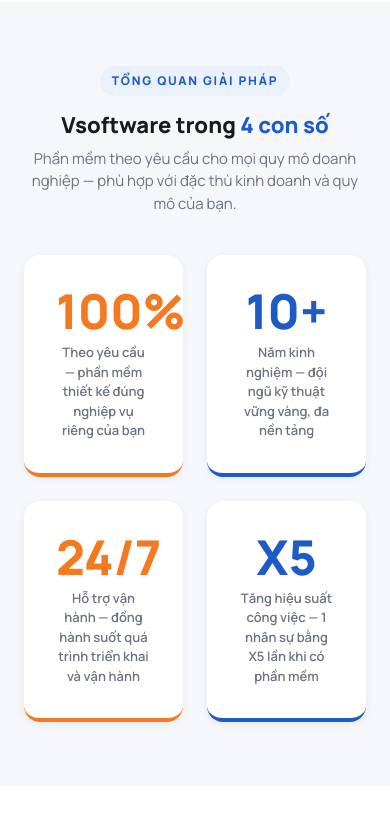
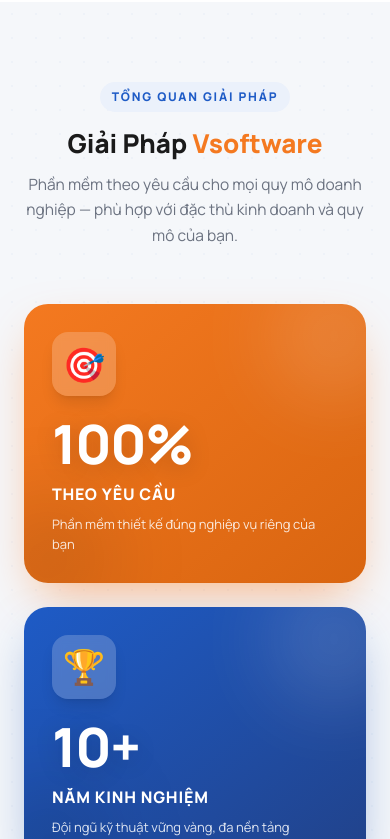
Before and after one commit to phamtuanyb/fe-topungdung, a Next.js app: page /introduction in a window 390 px wide. Shown: the part 1740-2579 px from the top of the page. Built offline with nearby package versions, Linux system fonts and the light colour scheme; no server answers.

Commit message:
sync: 2026-06-06 10:57:50

```diff
--- a/src/app/(public)/introduction/page.tsx
+++ b/src/app/(public)/introduction/page.tsx
@@ -3,9 +3,6 @@
 import Link from 'next/link'
 import PageHero from '@/components/common/PageHero'
 import CTASection from '@/components/common/CTASection'
-import { getPosts } from '@/lib/api/public'
-import type { Post } from '@/types'
-import { AI_AGENT_SLUGS } from '@/constants/app.constants'
 
 export const dynamic = 'force-dynamic'
 
@@ -18,54 +15,53 @@
 // 5 giá trị brand - dùng làm pillar slogan
 const BRAND_PILLARS = ['Rõ ràng', 'Thực tế', 'Công nghệ', 'Tối ưu', 'Đồng hành']
 
+// 4 KPI với icon + gradient
 const KPIS = [
-  { num: '100%', label: 'Theo yêu cầu — phần mềm thiết kế đúng nghiệp vụ riêng của bạn', color: 'orange' },
-  { num: '10+', label: 'Năm kinh nghiệm — đội ngũ kỹ thuật vững vàng, đa nền tảng', color: 'blue' },
-  { num: '24/7', label: 'Hỗ trợ vận hành — đồng hành suốt quá trình triển khai và vận hành', color: 'orange' },
-  { num: 'X5', label: 'Tăng hiệu suất công việc — 1 nhân sự bằng X5 lần khi có phần mềm', color: 'blue' },
+  {
+    num: '100%',
+    icon: '🎯',
+    label: 'Theo yêu cầu',
+    desc: 'Phần mềm thiết kế đúng nghiệp vụ riêng của bạn',
+    gradient: 'from-vs-orange to-vs-orange-dark',
+    glow: 'shadow-[0_20px_50px_-15px_rgba(255,107,0,0.5)]',
+  },
+  {
+    num: '10+',
+    icon: '🏆',
+    label: 'Năm kinh nghiệm',
+    desc: 'Đội ngũ kỹ thuật vững vàng, đa nền tảng',
+    gradient: 'from-vs-blue to-[#21428A]',
+    glow: 'shadow-[0_20px_50px_-15px_rgba(20,80,180,0.5)]',
+  },
+  {
+    num: '24/7',
+    icon: '💬',
+    label: 'Hỗ trợ vận hành',
+    desc: 'Đồng hành suốt quá trình triển khai và vận hành',
+    gradient: 'from-vs-orange to-vs-orange-dark',
+    glow: 'shadow-[0_20px_50px_-15px_rgba(255,107,0,0.5)]',
+  },
+  {
+    num: 'X5',
+    icon: '⚡',
+    label: 'Tăng hiệu suất',
+    desc: '1 nhân sự bằng X5 lần khi có phần mềm',
+    gradient: 'from-vs-blue to-[#21428A]',
+    glow: 'shadow-[0_20px_50px_-15px_rgba(20,80,180,0.5)]',
+  },
 ]
 
 // 6 nỗi đau thị trường (slide 5 profile gốc)
 const PAIN_POINTS = [
-  {
-    num: '01',
-    icon: '🧭',
-    title: 'Khó tiếp cận công nghệ mới',
-    desc: 'Cá nhân và doanh nghiệp gặp khó khăn trong việc tiếp cận, thay đổi sang công nghệ mới.',
-  },
-  {
-    num: '02',
-    icon: '⏱️',
-    title: 'Không bắt kịp tốc độ thị trường',
-    desc: 'Thị trường chuyển đổi số đổi nhanh, nhiều doanh nghiệp chưa có sự chuẩn bị để đáp ứng khách hàng.',
-  },
-  {
-    num: '03',
-    icon: '🧩',
-    title: 'Phần mềm chưa phù hợp',
-    desc: 'Nhiều công cụ, phần mềm trên thị trường nhưng chưa thực sự phù hợp với sự phát triển của từng doanh nghiệp.',
-  },
-  {
-    num: '04',
-    icon: '⚙️',
-    title: 'Thiếu giải pháp tối ưu',
-    desc: 'Thiếu một giải pháp tối ưu quy trình, tiết kiệm thời gian và nâng cao hiệu quả kinh doanh.',
-  },
-  {
-    num: '05',
-    icon: '🤖',
-    title: 'Ngại ứng dụng automation',
-    desc: 'Một số cá nhân / doanh nghiệp còn ngại thay đổi, ngại ứng dụng phần mềm automation vào hoạt động kinh doanh.',
-  },
-  {
-    num: '06',
-    icon: '🤝',
-    title: 'Thiếu đơn vị đồng hành',
-    desc: 'Nhiều doanh nghiệp không có đối tác công nghệ, đơn vị đồng hành xuyên suốt quá trình chuyển đổi số.',
-  },
+  { num: '01', icon: '🧭', title: 'Khó tiếp cận công nghệ mới', desc: 'Cá nhân và doanh nghiệp gặp khó khăn trong việc tiếp cận, thay đổi sang công nghệ mới.' },
+  { num: '02', icon: '⏱️', title: 'Không bắt kịp tốc độ thị trường', desc: 'Thị trường chuyển đổi số đổi nhanh, nhiều doanh nghiệp chưa có sự chuẩn bị để đáp ứng khách hàng.' },
+  { num: '03', icon: '🧩', title: 'Phần mềm chưa phù hợp', desc: 'Nhiều công cụ, phần mềm trên thị trường nhưng chưa thực sự phù hợp với sự phát triển của từng doanh nghiệp.' },
+  { num: '04', icon: '⚙️', title: 'Thiếu giải pháp tối ưu', desc: 'Thiếu một giải pháp tối ưu quy trình, tiết kiệm thời gian và nâng cao hiệu quả kinh doanh.' },
+  { num: '05', icon: '🤖', title: 'Ngại ứng dụng automation', desc: 'Một số cá nhân / doanh nghiệp còn ngại thay đổi, ngại ứng dụng phần mềm automation vào hoạt động kinh doanh.' },
+  { num: '06', icon: '🤝', title: 'Thiếu đơn vị đồng hành', desc: 'Nhiều doanh nghiệp không có đối tác công nghệ, đơn vị đồng hành xuyên suốt quá trình chuyển đổi số.' },
 ]
 
-// 4 lợi ích Vsoftware mang lại (slide 10)
+// 4 lợi ích (slide 10)
 const BENEFITS = [
   { icon: '💰', label: 'Tiết kiệm chi phí' },
   { icon: '⏰', label: 'Tiết kiệm thời gian' },
@@ -73,7 +69,7 @@
   { icon: '📊', label: 'Tối ưu nguồn lực' },
 ]
 
-// 5 cam kết Vsoftware (slide 10-11)
+// 5 cam kết (slide 10-11)
 const COMMITMENTS = [
   'Hệ thống automation hoàn toàn tự động',
   'Giải quyết bài toán chuyển đổi số end-to-end',
@@ -82,46 +78,16 @@
   'Bảo mật cao, mở rộng linh hoạt theo doanh nghiệp',
 ]
 
-// 5 điểm khác biệt (slide 12 profile gốc)
+// 5 điểm khác biệt (slide 12)
 const USPS = [
-  {
-    num: '01',
-    icon: '🎯',
-    title: 'Đáp ứng đúng nhu cầu',
-    desc: 'Phần mềm Vsoftware đáp ứng mọi nhu cầu và xây dựng đúng theo nhu cầu thực tế của khách hàng — không cố định template.',
-    color: 'orange',
-  },
-  {
-    num: '02',
-    icon: '🤝',
-    title: 'Cam kết đồng hành',
-    desc: 'Phần mềm Vsoftware đầu tiên tại Việt Nam thiết kế có cam kết đồng hành cùng khách hàng xuyên suốt.',
-    color: 'blue',
-  },
-  {
-    num: '03',
-    icon: '💬',
-    title: 'Chăm sóc chuyên nghiệp',
-    desc: 'Chăm sóc khách hàng chuyên nghiệp, tự động, đa kênh — đảm bảo phản hồi nhanh và không bỏ sót yêu cầu.',
-    color: 'orange',
-  },
-  {
-    num: '04',
-    icon: '🆓',
-    title: 'Tư vấn miễn phí 4.0',
-    desc: 'Tư vấn miễn phí xây dựng hệ thống phần mềm theo yêu cầu, giúp doanh nghiệp phát triển trong kỷ nguyên 4.0.',
-    color: 'blue',
-  },
-  {
-    num: '05',
-    icon: '🛡️',
-    title: 'Hỗ trợ vận hành dài hạn',
-    desc: 'Hỗ trợ và đồng hành cùng doanh nghiệp trong suốt quá trình vận hành, không chỉ dừng ở giao sản phẩm.',
-    color: 'orange',
-  },
+  { num: '01', icon: '🎯', title: 'Đáp ứng đúng nhu cầu', desc: 'Phần mềm Vsoftware đáp ứng mọi nhu cầu và xây dựng đúng theo nhu cầu thực tế của khách hàng — không cố định template.', color: 'orange' },
+  { num: '02', icon: '🤝', title: 'Cam kết đồng hành', desc: 'Phần mềm Vsoftware đầu tiên tại Việt Nam thiết kế có cam kết đồng hành cùng khách hàng xuyên suốt.', color: 'blue' },
+  { num: '03', icon: '💬', title: 'Chăm sóc chuyên nghiệp', desc: 'Chăm sóc khách hàng chuyên nghiệp, tự động, đa kênh — đảm bảo phản hồi nhanh và không bỏ sót yêu cầu.', color: 'orange' },
+  { num: '04', icon: '🆓', title: 'Tư vấn miễn phí 4.0', desc: 'Tư vấn miễn phí xây dựng hệ thống phần mềm theo yêu cầu, giúp doanh nghiệp phát triển trong kỷ nguyên 4.0.', color: 'blue' },
+  { num: '05', icon: '🛡️', title: 'Hỗ trợ vận hành dài hạn', desc: 'Hỗ trợ và đồng hành cùng doanh nghiệp trong suốt quá trình vận hành, không chỉ dừng ở giao sản phẩm.', color: 'orange' },
 ]
 
-// 5 giá trị cốt lõi GỐC (slide 13)
+// 5 giá trị cốt lõi (slide 13)
 const CORE_VALUES = [
   { num: '01', title: 'BIẾT ƠN', desc: 'Trân trọng khách hàng, đối tác và đồng nghiệp đã đồng hành cùng Vsoftware.' },
   { num: '02', title: 'NIỀM TIN', desc: 'Xây dựng niềm tin bằng cam kết, minh bạch và chất lượng sản phẩm thực tế.' },
@@ -179,21 +145,7 @@
   },
 ]
 
-// 10 danh mục dịch vụ chi tiết (slide 16)
-const SERVICE_DETAILS = [
-  'App phần mềm điện thoại',
-  'Phần mềm quản lý',
-  'Phần mềm quản lý khách hàng (CRM)',
-  'Dịch vụ thiết kế Website',
-  'Phần mềm Marketing automation',
-  'Lập trình Web - App',
-  'Phần mềm quản lý bán hàng',
-  'Phần mềm iOS - Android',
-  'Phần mềm theo yêu cầu',
-  'Phần mềm quản lý nhà thuốc',
-]
-
-// 3 testimonials THẬT từ profile (slide 18)
+// 3 testimonials thật (slide 18)
 const TESTIMONIALS = [
   {
     initial: 'B',
@@ -221,40 +173,7 @@
   },
 ]
 
-const ECOSYSTEM = [
-  { bg: 'bg-[#21428A]', icon: '🏢', name: 'ViTechGroup', sub: 'Tập đoàn công nghệ mẹ — chiến lược & đầu tư' },
-  { bg: 'bg-vs-blue', icon: '💻', name: 'Vsoftware', sub: 'Phần mềm theo yêu cầu cho SME Việt' },
-  { bg: 'bg-vs-orange', icon: '🤖', name: 'ViAI', sub: 'AI Agent & Automation solutions' },
-  { bg: 'bg-teal-600', icon: '📚', name: 'ViEdu', sub: 'Đào tạo chuyển đổi số cho doanh nghiệp' },
-]
-
-export default async function GioiThieuPage() {
-  let dbPosts: Post[] = []
-  try {
-    const res = await getPosts({ limit: 6 })
-    dbPosts = res?.data ?? []
-  } catch (err) {
-    console.error('Failed to fetch posts in introduction page:', err)
-  }
-
-  const productsToDisplay = dbPosts.length > 0
-    ? dbPosts.map(post => {
-        const catSlug = post.category?.slug || ''
-        const isAi = catSlug.startsWith(AI_AGENT_SLUGS) || catSlug.includes('ai')
-        const href = isAi ? `/ai-agent/${post.slug}` : `/dich-vu/${post.slug}`
-
-        return {
-          href,
-          img: post.thumbnail || 'https://images.unsplash.com/photo-1558494949-ef010cbdcc31?auto=format&fit=crop&w=600&h=180&q=80',
-          alt: post.title,
-          tag: post.category?.name || 'Phần mềm',
-          tagColor: isAi ? 'orange' : 'blue',
-          title: post.title,
-          desc: post.excerpt || post.seoDescription || 'Dịch vụ phần mềm chất lượng cao từ Vsoftware.',
-        }
-      })
-    : []
-
+export default function GioiThieuPage() {
   return (
     <>
       <PageHero
@@ -300,7 +219,7 @@
               </div>
               <div className="mt-7 pt-6 border-t border-vs-gray-200">
                 <div className="text-[13px] text-vs-gray-500 mb-1">Trân trọng,</div>
-                <div className="text-[15px] font-extrabold text-vs-dark">Ban Giám đốc Vsoftware</div>
+                <div className="text-[15px] font-extrabold text-vs-dark tracking-[0.05em]">BGĐ VSOFTWARE</div>
               </div>
               <div className="flex gap-3 mt-7">
                 <Link href="/lien-he" className="inline-flex items-center gap-2 bg-vs-orange text-white px-6 py-3 rounded-vs font-extrabold text-[14px] hover:bg-vs-orange-dark transition-all no-underline">
@@ -331,30 +250,51 @@
         </div>
       </section>
 
-      {/* 2. 4 KPI */}
-      <section className="py-16 bg-vs-bg">
-        <div className="container mx-auto px-6">
-          <div className="text-center mb-10">
+      {/* 2. 4 KPI — GIẢI PHÁP VSOFTWARE (gradient nổi bật) */}
+      <section className="py-20 bg-vs-bg relative overflow-hidden">
+        {/* bg pattern dots */}
+        <div className="absolute inset-0 opacity-[0.03] pointer-events-none" style={{
+          backgroundImage: 'radial-gradient(circle, #1450B4 1.5px, transparent 1.5px)',
+          backgroundSize: '24px 24px',
+        }} />
+        <div className="container mx-auto px-6 relative">
+          <div className="text-center mb-14">
             <span className="inline-block text-[12px] font-extrabold tracking-[0.15em] uppercase text-vs-blue bg-vs-blue-light px-3 py-1.5 rounded-full mb-4">Tổng quan giải pháp</span>
-            <h2 className="text-[clamp(22px,2.6vw,32px)] font-extrabold text-vs-dark leading-[1.25]">
-              Vsoftware trong <em className="not-italic text-vs-blue">4 con số</em>
+            <h2 className="text-[clamp(26px,3.2vw,40px)] font-extrabold text-vs-dark leading-[1.2]">
+              Giải Pháp <em className="not-italic text-vs-orange">Vsoftware</em>
             </h2>
-            <p className="text-[15px] text-vs-gray-600 mt-2 max-w-[560px] mx-auto">
+            <p className="text-[15.5px] text-vs-gray-600 mt-3 max-w-[620px] mx-auto leading-[1.65]">
               Phần mềm theo yêu cầu cho mọi quy mô doanh nghiệp — phù hợp với đặc thù kinh doanh và quy mô của bạn.
             </p>
           </div>
-          <div className="grid grid-cols-2 lg:grid-cols-4 gap-6">
-            {KPIS.map((s, i) => (
-              <div key={i} className={`bg-white rounded-2xl p-8 text-center shadow-vs border-b-4 hover:-translate-y-1 transition-transform ${s.color === 'blue' ? 'border-vs-blue' : 'border-vs-orange'}`}>
-                <div className={`text-[48px] font-extrabold leading-none mb-2 ${s.color === 'blue' ? 'text-vs-blue' : 'text-vs-orange'}`}>{s.num}</div>
-                <div className="text-[13px] font-semibold text-vs-gray-600 leading-[1.5]">{s.label}</div>
+          <div className="grid grid-cols-1 sm:grid-cols-2 lg:grid-cols-4 gap-6">
+            {KPIS.map((k, i) => (
+              <div key={i} className={`relative bg-gradient-to-br ${k.gradient} rounded-3xl p-7 text-white overflow-hidden hover:-translate-y-2 transition-all duration-300 ${k.glow}`}>
+                {/* Background glow */}
+                <div className="absolute -top-8 -right-8 w-32 h-32 bg-white/15 rounded-full blur-2xl pointer-events-none" />
+                <div className="absolute -bottom-10 -left-10 w-32 h-32 bg-black/10 rounded-full blur-2xl pointer-events-none" />
+
+                <div className="relative">
+                  {/* Icon */}
+                  <div className="w-16 h-16 rounded-2xl bg-white/20 backdrop-blur-sm flex items-center justify-center text-[34px] mb-5 shadow-lg">
+                    {k.icon}
+                  </div>
+                  {/* BIG number */}
+                  <div className="text-[clamp(54px,5.5vw,72px)] font-extrabold leading-none mb-3 tracking-tight" style={{ textShadow: '0 4px 24px rgba(0,0,0,0.15)' }}>
+                    {k.num}
+                  </div>
+                  {/* Label */}
+                  <div className="text-[16px] font-extrabold uppercase tracking-[0.05em] mb-2">{k.label}</div>
+                  {/* Description */}
+                  <div className="text-[13px] text-white/85 leading-[1.55]">{k.desc}</div>
+                </div>
               </div>
             ))}
           </div>
         </div>
       </section>
 
-      {/* 3. NỖI ĐAU THỊ TRƯỜNG (6 thẻ profile gốc) + Giải pháp */}
+      {/* 3. NỖI ĐAU + GIẢI PHÁP */}
       <section className="py-20 bg-white">
         <div className="container mx-auto px-6">
           <div className="text-center mb-14 max-w-[780px] mx-auto">
@@ -379,22 +319,23 @@
             ))}
           </div>
 
-          {/* Vsoftware giải quyết */}
+          {/* Vsoftware giải quyết — 2 cột stretch ngang bằng */}
           <div className="bg-vs-navy-gradient rounded-3xl p-10 lg:p-14 text-white">
-            <div className="grid grid-cols-1 lg:grid-cols-12 gap-10 items-center">
-              <div className="lg:col-span-7">
-                <span className="inline-block text-[12px] font-extrabold tracking-[0.15em] uppercase text-vs-orange bg-white/10 px-3 py-1.5 rounded-full mb-5">03 · Giải pháp Vsoftware</span>
+            <div className="grid grid-cols-1 lg:grid-cols-12 gap-10">
+              {/* Trái */}
+              <div className="lg:col-span-7 flex flex-col">
+                <span className="inline-block self-start text-[12px] font-extrabold tracking-[0.15em] uppercase text-vs-orange bg-white/10 px-3 py-1.5 rounded-full mb-5">03 · Giải pháp Vsoftware</span>
                 <h3 className="text-[clamp(22px,2.6vw,32px)] font-extrabold leading-[1.3] mb-5">
                   Giải quyết &ldquo;nỗi đau&rdquo; thị trường bằng <em className="not-italic text-vs-orange">công nghệ 4.0</em>
                 </h3>
-                <p className="text-[15px] text-white/80 leading-[1.85] mb-5">
+                <p className="text-[15px] text-white/80 leading-[1.85] mb-6">
                   Vsoftware ra đời với nhiều dịch vụ tiện ích, đáp ứng và giải quyết bài toán <strong className="text-white">tìm kiếm – xây dựng – phát triển</strong> hệ thống phần mềm theo yêu cầu cho cá nhân, tổ chức, doanh nghiệp.
                 </p>
 
-                {/* 4 lợi ích */}
-                <div className="grid grid-cols-2 gap-3 mb-5">
+                {/* 4 lợi ích - đẩy xuống dưới flex-1 */}
+                <div className="grid grid-cols-2 gap-3 mt-auto">
                   {BENEFITS.map((b, i) => (
-                    <div key={i} className="flex items-center gap-3 bg-white/10 backdrop-blur-sm rounded-xl px-4 py-3 border border-white/15">
+                    <div key={i} className="flex items-center gap-3 bg-white/10 backdrop-blur-sm rounded-xl px-4 py-3.5 border border-white/15">
                       <span className="text-[22px] leading-none">{b.icon}</span>
                       <span className="text-[13.5px] font-extrabold text-white">{b.label}</span>
                     </div>
@@ -402,12 +343,12 @@
                 </div>
               </div>
 
-              {/* 5 cam kết */}
-              <div className="lg:col-span-5">
-                <div className="bg-white/10 backdrop-blur-sm border border-white/15 rounded-2xl p-7">
+              {/* Phải - stretch full height */}
+              <div className="lg:col-span-5 flex">
+                <div className="bg-white/10 backdrop-blur-sm border border-white/15 rounded-2xl p-7 w-full flex flex-col">
                   <div className="text-[11px] font-extrabold tracking-[0.2em] uppercase text-vs-orange mb-3">Công nghệ 4.0</div>
                   <div className="text-[18px] font-extrabold text-white mb-5 leading-[1.35]">Hiện đại · Tự động · Linh hoạt</div>
-                  <ul className="space-y-3 m-0 p-0 list-none">
+                  <ul className="space-y-3 m-0 p-0 list-none flex-1">
                     {COMMITMENTS.map((c, i) => (
                       <li key={i} className="flex items-start gap-3">
                         <span className="text-vs-orange text-[15px] font-extrabold leading-[1.4] flex-shrink-0">✓</span>
@@ -473,7 +414,7 @@
         </div>
       </section>
 
-      {/* 5. ĐIỂM KHÁC BIỆT (5 USP) */}
+      {/* 5. 5 ĐIỂM KHÁC BIỆT */}
       <section className="py-20 bg-white">
         <div className="container mx-auto px-6">
           <div className="text-center mb-14 max-w-[720px] mx-auto">
@@ -495,7 +436,7 @@
         </div>
       </section>
 
-      {/* 6. 4 LOẠI HÌNH DỊCH VỤ + Danh mục chi tiết + Sản phẩm */}
+      {/* 6. 4 LOẠI HÌNH DỊCH VỤ */}
       <section className="py-20 bg-vs-bg">
         <div className="container mx-auto px-6">
           <div className="text-center mb-14 max-w-[760px] mx-auto">
@@ -508,8 +449,7 @@
             </p>
           </div>
 
-          {/* 4 trụ cột */}
-          <div className="grid grid-cols-1 md:grid-cols-2 gap-5 mb-12">
+          <div className="grid grid-cols-1 md:grid-cols-2 gap-5">
             {SERVICE_PILLARS.map((s, i) => (
               <Link key={i} href={s.href} className={`group ${s.bg} text-white rounded-2xl p-8 hover:-translate-y-1 transition-all shadow-vs hover:shadow-vs-lg no-underline block ${s.featured ? 'ring-2 ring-vs-orange ring-offset-2' : ''}`}>
                 <div className="flex items-start gap-5">
@@ -532,57 +472,10 @@
               </Link>
             ))}
           </div>
-
-          {/* Danh mục chi tiết (10 mục từ profile) */}
-          <div className="bg-white rounded-2xl p-8 lg:p-10 shadow-vs mb-12">
-            <div className="text-center mb-7">
-              <span className="inline-block text-[11px] font-extrabold tracking-[0.15em] uppercase text-vs-blue bg-vs-blue-light px-3 py-1 rounded-full mb-3">Đa dạng giải pháp</span>
-              <h3 className="text-[20px] font-extrabold text-vs-dark">Danh mục dịch vụ chi tiết</h3>
-              <p className="text-[14px] text-vs-gray-600 mt-1">Đáp ứng mọi mô hình SME — từ bán lẻ, sản xuất đến dịch vụ.</p>
-            </div>
-            <div className="grid grid-cols-2 md:grid-cols-3 lg:grid-cols-5 gap-3">
-              {SERVICE_DETAILS.map((item, i) => (
-                <div key={i} className="bg-vs-bg rounded-xl px-4 py-3.5 text-center hover:bg-vs-blue-light hover:text-vs-blue transition-all">
-                  <span className="text-[13px] font-bold text-vs-dark leading-[1.4]">{item}</span>
-                </div>
-              ))}
-            </div>
-            <div className="mt-7 bg-gradient-to-r from-vs-orange to-vs-orange-dark rounded-2xl p-6 text-center">
-              <div className="text-[15px] text-white mb-1.5">Không có giải pháp bạn cần?</div>
-              <div className="text-[18px] font-extrabold text-white mb-3">Vsoftware xây dựng phần mềm <em className="not-italic">THEO YÊU CẦU</em> riêng cho doanh nghiệp bạn.</div>
-              <Link href="/lien-he" className="inline-flex items-center gap-2 bg-white text-vs-orange px-6 py-2.5 rounded-vs font-extrabold text-[14px] hover:bg-vs-bg transition-all no-underline">
-                Liên hệ tư vấn →
-              </Link>
-            </div>
-          </div>
-
-          {/* Sản phẩm cụ thể từ DB */}
-          {productsToDisplay.length > 0 && (
-            <>
-              <div className="text-center mb-8">
-                <h3 className="text-[20px] font-extrabold text-vs-dark mb-1">Sản phẩm tiêu biểu Vsoftware đã triển khai</h3>
-                <p className="text-[14px] text-vs-gray-600">Mỗi sản phẩm là câu chuyện của một doanh nghiệp với bài toán riêng.</p>
-              </div>
-              <div className="grid grid-cols-1 sm:grid-cols-2 lg:grid-cols-3 gap-6">
-                {productsToDisplay.map((p, i) => (
-                  <Link key={i} href={p.href} className="group bg-white rounded-2xl overflow-hidden shadow-vs hover:border hover:border-vs-blue hover:shadow-vs-md hover:-translate-y-1 transition-all no-underline">
-                    <div className="relative h-[180px] overflow-hidden">
-                      <Image src={p.img} alt={p.alt} fill className="object-cover group-hover:scale-105 transition-transform duration-300" />
-                      <span className={`absolute top-3 left-3 text-[11px] font-extrabold uppercase tracking-[0.08em] px-2.5 py-1 rounded-full ${p.tagColor === 'orange' ? 'bg-vs-orange text-white' : 'bg-vs-blue text-white'}`}>{p.tag}</span>
-                    </div>
-                    <div className="p-5">
-                      <h3 className="text-[16px] font-extrabold text-vs-dark mb-2 group-hover:text-vs-blue transition-colors">{p.title}</h3>
-                      <p className="text-[13.5px] text-vs-gray-600 leading-[1.6] m-0">{p.desc}</p>
-                    </div>
-                  </Link>
-                ))}
-              </div>
-            </>
-          )}
         </div>
       </section>
 
-      {/* 7. TESTIMONIALS (3 quote thật từ profile) */}
+      {/* 7. TESTIMONIALS */}
       <section className="py-20 bg-white">
         <div className="container mx-auto px-6">
           <div className="text-center mb-14 max-w-[760px] mx-auto">
@@ -621,58 +514,6 @@
         </div>
       </section>
 
-      {/* 8. HỆ SINH THÁI ViTechGroup */}
-      <section className="py-20 bg-vs-bg">
-        <div className="container mx-auto px-6">
-          <div className="text-center mb-14 max-w-[720px] mx-auto">
-            <span className="inline-block text-[12px] font-extrabold tracking-[0.15em] uppercase text-vs-blue bg-vs-blue-light px-3 py-1.5 rounded-full mb-5">Hệ sinh thái ViTechGroup</span>
-            <h2 className="text-[clamp(24px,3vw,36px)] font-extrabold text-vs-dark leading-[1.25]">
-              Vsoftware thuộc hệ sinh thái <em className="not-italic text-vs-blue">ViTechGroup</em>
-            </h2>
-            <p className="text-[16px] text-vs-gray-600 mt-3 leading-[1.65]">
-              Sức mạnh hợp lực — từ chiến lược tập đoàn đến giải pháp AI và đào tạo chuyển đổi số.
-            </p>
-          </div>
-
-          <div className="grid grid-cols-1 md:grid-cols-2 lg:grid-cols-4 gap-5 mb-10">
-            {ECOSYSTEM.map((e, i) => (
-              <div key={i} className="bg-white rounded-2xl p-7 shadow-vs hover:shadow-vs-md hover:-translate-y-1 transition-all text-center">
-                <div className={`w-16 h-16 rounded-2xl ${e.bg} flex items-center justify-center text-[28px] mx-auto mb-4`}>{e.icon}</div>
-                <div className="text-[16px] font-extrabold text-vs-dark mb-1.5">{e.name}</div>
-                <div className="text-[12.5px] text-vs-gray-600 leading-[1.55]">{e.sub}</div>
-              </div>
-            ))}
-          </div>
-
-          {/* Thông tin liên hệ trụ sở */}
-          <div className="bg-vs-navy rounded-2xl p-8 lg:p-10 text-white">
-            <div className="grid grid-cols-1 md:grid-cols-3 gap-6">
-              <div className="flex items-start gap-4">
-                <div className="w-12 h-12 rounded-xl bg-vs-orange flex items-center justify-center text-[22px] flex-shrink-0">📞</div>
-                <div>
-                  <div className="text-[12px] text-white/60 uppercase font-bold tracking-[0.1em] mb-1">Hotline</div>
-                  <div className="text-[17px] font-extrabold text-white">0914 888 678</div>
-                </div>
-              </div>
-              <div className="flex items-start gap-4">
-                <div className="w-12 h-12 rounded-xl bg-vs-orange flex items-center justify-center text-[22px] flex-shrink-0">🌐</div>
-                <div>
-                  <div className="text-[12px] text-white/60 uppercase font-bold tracking-[0.1em] mb-1">Website</div>
-                  <div className="text-[17px] font-extrabold text-white">vsoftware.vn</div>
-                </div>
-              </div>
-              <div className="flex items-start gap-4">
-                <div className="w-12 h-12 rounded-xl bg-vs-orange flex items-center justify-center text-[22px] flex-shrink-0">📍</div>
-                <div>
-                  <div className="text-[12px] text-white/60 uppercase font-bold tracking-[0.1em] mb-1">Trụ sở</div>
-                  <div className="text-[14.5px] font-bold text-white leading-[1.45]">35 Lê Văn Thiêm<br />Thanh Xuân, Hà Nội</div>
-                </div>
-              </div>
-            </div>
-          </div>
-        </div>
-      </section>
-
       <CTASection
         title="Sẵn sàng bắt đầu dự án phần mềm của bạn?"
         description="Tư vấn miễn phí 30 phút — đội ngũ Vsoftware phân tích bài toán, đề xuất giải pháp và ước tính chi phí không ràng buộc."
```
